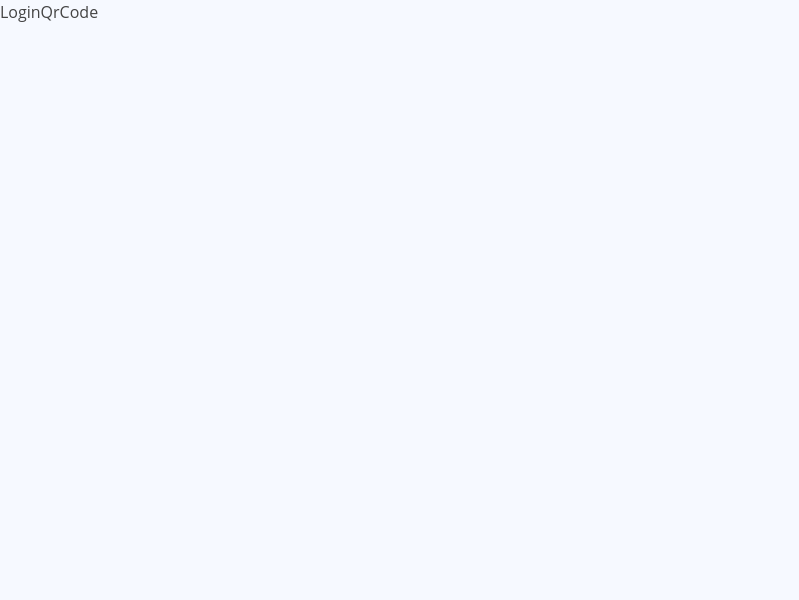
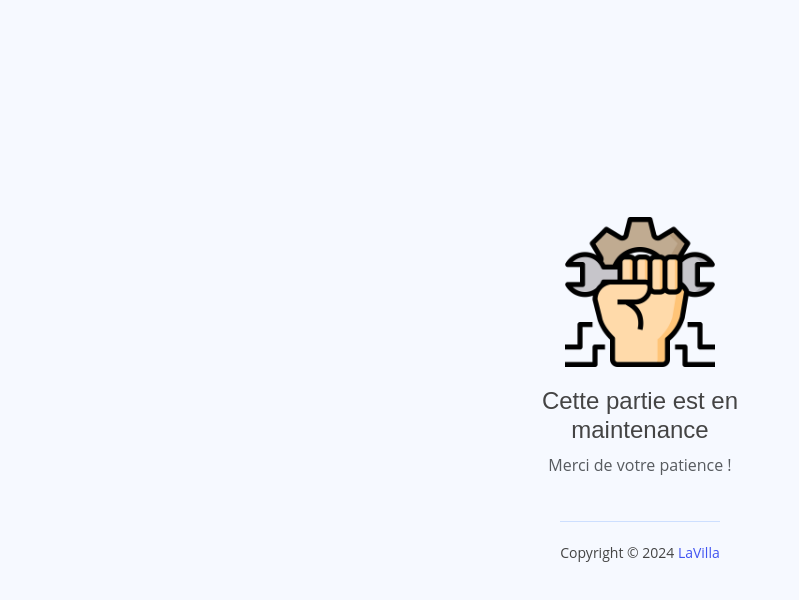
Before and after one commit to Nambinina-H/frontEvaluationFormateur, a React (Vite) app in the folder front/: page /loginQrCode in a window 1280 px wide. Shown: the top 600 px of the page, without its empty margins (0-799 px from the left). Built offline with nearby package versions, Linux system fonts and the light colour scheme.

Commit message:
Creation component 'En maintenance'

```diff
--- /dev/null
+++ b/front/src/components/assets/EnMaintenance.jsx
@@ -0,0 +1,40 @@
+import React from 'react';
+import Footer from './Footer';
+import maintenanceImage from './maintenanceImage.png';
+
+const EnMaintenance = () => {
+  return (
+    <>
+      <div className="container">
+        <section className="section register min-vh-100 d-flex flex-column align-items-center justify-content-center py-4">
+          <div className="container">
+            <div className="row justify-content-center">
+              <div className="col-lg-4 col-md-6 d-flex flex-column align-items-center justify-content-center">
+
+                {/* <div className="d-flex justify-content-center py-4">
+                  <a href="index.html" className="logo d-flex align-items-center w-auto">
+                    <span className="d-none d-lg-block">En maintenance</span>
+                  </a>
+                </div> */}
+
+                <div>
+                  <div className="card-body text-center">
+                    <img src={maintenanceImage} alt="En maintenance" style={{ width: '150px', marginBottom: '20px' }}/>
+                    <div className="pb-2">
+                      <h5 className=" pb-0 fs-4">Cette partie est en maintenance</h5>
+                      <p className="text-muted">Merci de votre patience !</p>
+                    </div>
+                  </div>
+                </div>
+
+                <Footer />
+              </div>
+            </div>
+          </div>
+        </section>
+      </div>
+    </>
+  );
+};
+
+export default EnMaintenance;
--- a/front/src/components/authenfication/LoginQrCode.jsx
+++ b/front/src/components/authenfication/LoginQrCode.jsx
@@ -1,11 +1,12 @@
-import React, { useState } from 'react';
+import React from 'react';
+import EnMaintenance from '../assets/EnMaintenance';
 
 const LoginQrCode = () => {
 
 
   return (
         <div>
-            <p>LoginQrCode</p>
+            <EnMaintenance/>
         </div>
   );
 };
--- a/front/src/components/dashboard/Header.jsx
+++ b/front/src/components/dashboard/Header.jsx
@@ -49,7 +49,7 @@ const Header = () => {
                 </a>
                 {/* <!-- End Notification Icon --> */}
 
-                <ul class="dropdown-menu dropdown-menu-end dropdown-menu-arrow notifications">
+                <ul class="dropdown-menu dropdown-menu-end dropdown-menu-arrow notifications dropdown-content">
                 <li class="dropdown-header">
                     4 nouveaux notifications
                     {/* <a href="#"><span class="badge rounded-pill bg-primary p-2 ms-2">Voir tout</span></a> */}
@@ -61,9 +61,9 @@ const Header = () => {
                 <li class="notification-item">
                     <i class="bi bi-exclamation-circle text-warning"></i>
                     <div>
-                    <h4>Lorem Ipsum</h4>
-                    <p>Quae dolorem earum veritatis oditseno</p>
-                    <p>30 min. ago</p>
+                    <h4>Nouveau retour sur votre évaluation</h4>
+                    <p>Un formateur a répondu à votre évaluation. Consultez les commentaires.</p>
+                    <p>Il y a 30 min.</p>
                     </div>
                 </li>
 
@@ -74,9 +74,9 @@ const Header = () => {
                 <li class="notification-item">
                     <i class="bi bi-x-circle text-danger"></i>
                     <div>
-                    <h4>Atque rerum nesciunt</h4>
-                    <p>Quae dolorem earum veritatis oditseno</p>
-                    <p>1 hr. ago</p>
+                    <h4>Évaluation à remplir</h4>
+                    <p>Vous avez une évaluation en attente pour un formateur. N'oubliez pas de la compléter !</p>
+                    <p>Il y a 1 h.</p>
                     </div>
                 </li>
 
@@ -87,9 +87,9 @@ const Header = () => {
                 <li class="notification-item">
                     <i class="bi bi-check-circle text-success"></i>
                     <div>
-                    <h4>Sit rerum fuga</h4>
-                    <p>Quae dolorem earum veritatis oditseno</p>
-                    <p>2 hrs. ago</p>
+                    <h4>Mise à jour de la plateforme</h4>
+                    <p>Des nouvelles fonctionnalités ont été ajoutées pour faciliter l'évaluation des formateurs.</p>
+                    <p>Il y a 2 h.</p>
                     </div>
                 </li>
 
@@ -110,7 +110,7 @@ const Header = () => {
                     <hr class="dropdown-divider"/>
                 </li> */}
                 <li class="dropdown-footer">
-                    <a href="#">Voir tout les notifications</a>
+                    <a href="#">Voir tout</a>
                 </li>
 
                 </ul>
@@ -179,7 +179,7 @@ const Header = () => {
                 </li>
 
                 <li class="dropdown-footer">
-                    <a href="#">Voir tout les messages</a>
+                    <a href="#">Voir tout</a>
                 </li>
 
                 </ul>
```
Also changed, not shown: front/src/components/assets/maintenanceImage.png (added), 1 other file (tests, documents, lock files or other folders).
